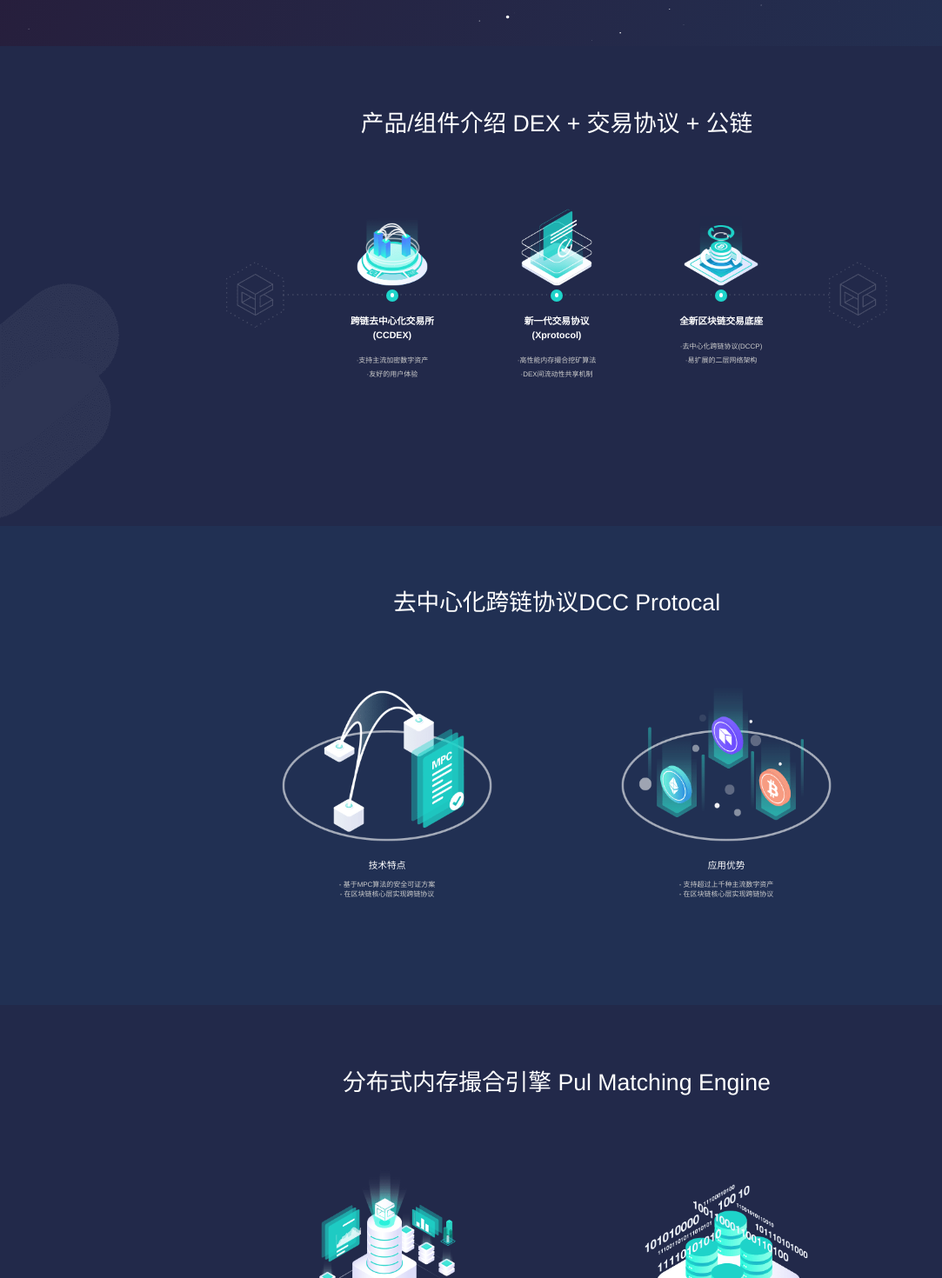
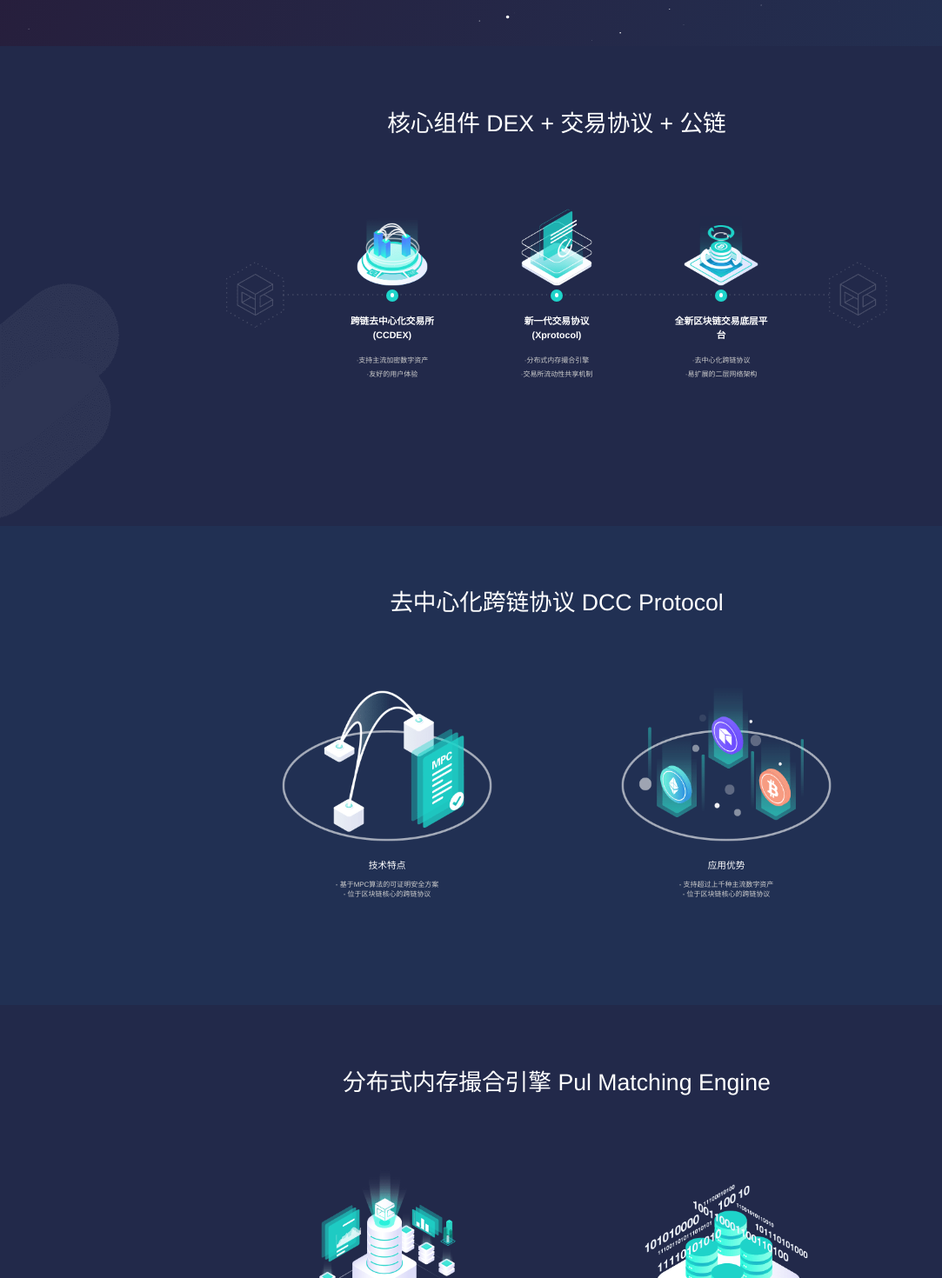
Before and after one commit to ccdex/ccdex-web, a Vue app: page / in a window 1280 px wide. Shown: the part 480-1950 px from the top of the page at 87% size, without its empty margins (0-1083 px from the left). Built offline with nearby package versions, Linux system fonts and the light colour scheme.

Commit message:
Update zh.js

```diff
--- a/src/lang/zh.js
+++ b/src/lang/zh.js
@@ -15,27 +15,27 @@ module.exports = {
         btn2: '创建钱包'
     },
     section2:{
-        title:'产品/组件介绍 DEX + 交易协议 + 公链',
+        title:'核心组件 DEX + 交易协议 + 公链',
         label1:'跨链去中心化交易所',
         label1_des1:'·支持主流加密数字资产',
         label1_des2:'·友好的用户体验',
         label2:'新一代交易协议',
-        label2_des1:'·高性能内存撮合挖矿算法',
-        label2_des2:'·DEX间流动性共享机制',
-        label3:'全新区块链交易底座',
-        label3_des1:'·去中心化跨链协议(DCCP)',
+        label2_des1:'·分布式内存撮合引擎',
+        label2_des2:'·交易所流动性共享机制',
+        label3:'全新区块链交易底层平台',
+        label3_des1:'·去中心化跨链协议',
         label3_des2:'·易扩展的二层网络架构',
         btn:'查看详情'
     },
 
     section3:{
-        title:'去中心化跨链协议DCC Protocal',
+        title:'去中心化跨链协议 DCC Protocol',
         label1:'技术特点',
-        label1_des1:'- 基于MPC算法的安全可证方案',
-        label1_des2:'- 在区块链核心层实现跨链协议',
+        label1_des1:'- 基于MPC算法的可证明安全方案',
+        label1_des2:'- 位于区块链核心的跨链协议',
         label2:'应用优势',
         label2_des1:'- 支持超过上千种主流数字资产',
-        label2_des2:'- 缝适配多类型目标区块链',
+        label2_des2:'- 无缝适配不同类型区块链',
 
     },
 
@@ -45,16 +45,16 @@ module.exports = {
         label1_des1:'- 与区块周期匹配的集合竞价撮合算法',
         label1_des2:'- 以成交总量最大化为首要撮合规则',
         label2:'应用优势',
-        label2_des1:'- 高性能撮合挖矿',
+        label2_des1:'- 高性能交易撮合',
         label2_des2:'- 杜绝抢先交易确保交易公平性',
     },
     section5:{
-        title:' 交易所流动性共享',
+        title:' 交易所流动性共享机制',
         label1:'技术特点',
         label1_des1:'- 交易所共享订单池 Order Sharing Pool',
         label1_des2:'- 基于帕累托最优的订单共享激励机制',
         label2:'应用优势',
-        label2_des1:'- 跨链分布式交易所联盟及生态（DEX、钱包、量化）',
+        label2_des1:'- 跨链去中心化交易所联盟及生态（DEX、钱包、量化等）',
         label2_des2:'- 丰富的数字资产交易应用',
     },
     section6:{
```
